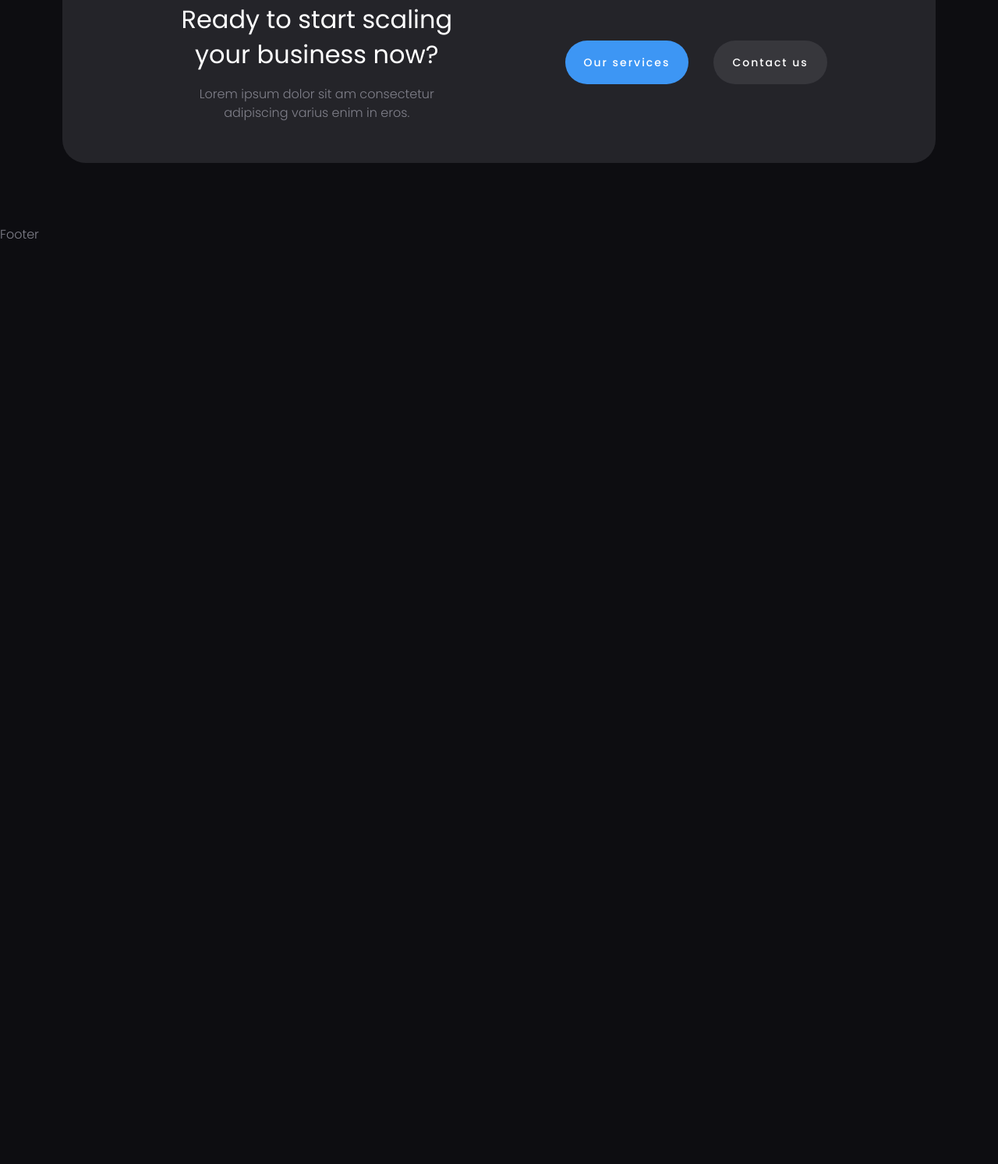
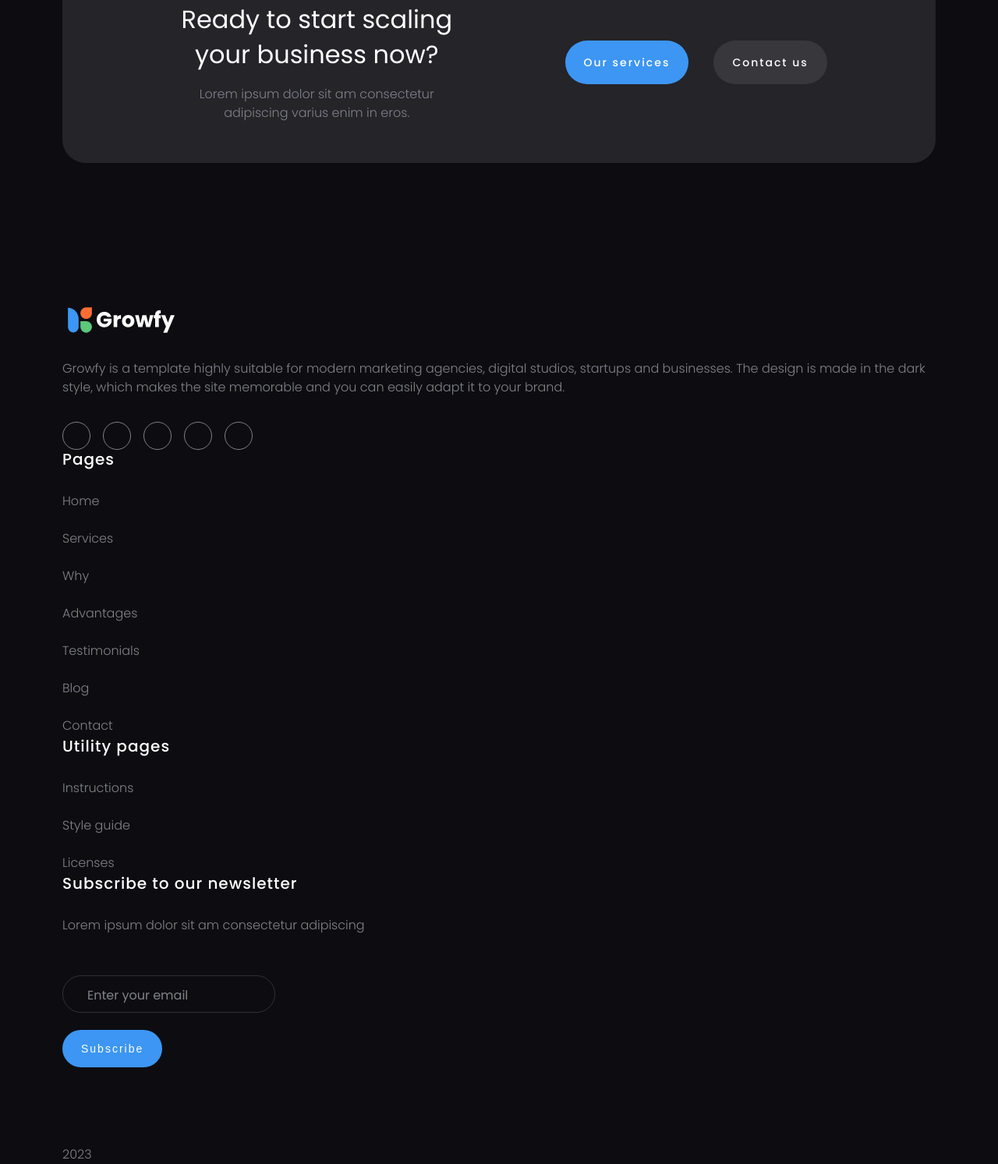
Before and after one commit to katepysova/Growly, a website: page src/index.html in a window 1280 px wide. Shown: the part 6041-7534 px from the top of the page at 78% size. Before the commit the page ends 6354 px from the top, so only its background shows below. Drawn offline with nearby package versions, Linux system fonts and the light colour scheme; files that its build step writes are made by us from their sources.

Commit message:
Created form component with basic validation

```diff
--- a/src/index.html
+++ b/src/index.html
@@ -593,7 +593,122 @@
           </div>
         </section>
       </main>
-      <footer class="footer">Footer</footer>
+      <footer class="footer">
+        <div class="footer__container container">
+          <div class="footer__info">
+            <a class="logo" href="#">
+              <img class="logo__image" src="images/logo.svg" alt="logo" />
+            </a>
+            <p class="paragraph">
+              Growfy is a template highly suitable for modern marketing
+              agencies, digital studios, startups and businesses. The design is
+              made in the dark style, which makes the site memorable and you can
+              easily adapt it to your brand.
+            </p>
+            <ul class="footer__socials socials">
+              <li class="socials__item">
+                <a class="socials__link" href="#">
+                  <svg>
+                    <use href="icons/sprite.svg#linkedin"></use>
+                  </svg>
+                </a>
+              </li>
+              <li class="socials__item">
+                <a class="socials__link" href="#">
+                  <svg>
+                    <use href="icons/sprite.svg#twitter"></use>
+                  </svg>
+                </a>
+              </li>
+              <li class="socials__item">
+                <a class="socials__link" href="#">
+                  <svg>
+                    <use href="icons/sprite.svg#facebook"></use>
+                  </svg>
+                </a>
+              </li>
+              <li class="socials__item">
+                <a class="socials__link" href="#">
+                  <svg>
+                    <use href="icons/sprite.svg#youtube"></use>
+                  </svg>
+                </a>
+              </li>
+              <li class="socials__item">
+                <a class="socials__link" href="#">
+                  <svg>
+                    <use href="icons/sprite.svg#instagram"></use>
+                  </svg>
+                </a>
+              </li>
+            </ul>
+          </div>
+          <div class="footer__column">
+            <h5 class="footer__title">Pages</h5>
+            <ul class="footer__list">
+              <li class="footer__item">
+                <a class="footer__link" href="#">Home</a>
+              </li>
+              <li class="footer__item">
+                <a class="footer__link" href="#">Services</a>
+              </li>
+              <li class="footer__item">
+                <a class="footer__link" href="#">Why</a>
+              </li>
+              <li class="footer__item">
+                <a class="footer__link" href="#">Advantages</a>
+              </li>
+              <li class="footer__item">
+                <a class="footer__link" href="#">Testimonials</a>
+              </li>
+              <li class="footer__item">
+                <a class="footer__link" href="#">Blog</a>
+              </li>
+              <li class="footer__item">
+                <a class="footer__link" href="#">Contact</a>
+              </li>
+            </ul>
+          </div>
+          <div class="footer__column">
+            <h5 class="footer__title">Utility pages</h5>
+            <ul class="footer__list">
+              <li class="footer__item">
+                <a class="footer__link" href="#">Instructions</a>
+              </li>
+              <li class="footer__item">
+                <a class="footer__link" href="#">Style guide</a>
+              </li>
+              <li class="footer__item">
+                <a class="footer__link" href="#">Licenses</a>
+              </li>
+            </ul>
+          </div>
+          <div class="footer__column">
+            <h5 class="footer__title">Subscribe to our newsletter</h5>
+            <p class="paragraph">
+              Lorem ipsum dolor sit am consectetur adipiscing
+            </p>
+            <form class="subscribe-form form">
+              <div class="form__field">
+                <input
+                  class="form__field-input"
+                  type="text"
+                  id="email"
+                  placeholder="Enter email"
+                />
+                <label class="form__field-label" for="email"
+                  >Enter your email</label
+                >
+                <small class="form__field-error">Error message</small>
+              </div>
+              <button class="button button--primary" type="submit">
+                Subscribe
+              </button>
+            </form>
+          </div>
+        </div>
+        <div class="footer__date container">2023</div>
+      </footer>
     </div>
     <script src="./js/script.js"></script>
   </body>
--- /dev/null
+++ b/src/js/form.js
@@ -0,0 +1,35 @@
+const showError = (input, message) => {
+  const formControl = input.parentElement;
+  const error = formControl.querySelector(".form__field-error");
+  error.innerText = message;
+  formControl.classList.add("error");
+};
+
+const showSuccess = (input) => {
+  const formControl = input.parentElement;
+  const error = formControl.querySelector(".form__field-error");
+  error.innerText = "";
+  formControl.classList.remove("error");
+};
+
+const isEmpty = (value) => {
+  return value.trim().length === 0;
+};
+
+const checkEmail = (email) => {
+  const re =
+    /^(([^<>()[\]\\.,;:\s@"]+(\.[^<>()[\]\\.,;:\s@"]+)*)|.(".+"))@((\[[0-9]{1,3}\.[0-9]{1,3}\.[0-9]{1,3}\.[0-9]{1,3}\])|(([a-zA-Z\-0-9]+\.)+[a-zA-Z]{2,}))$/;
+  const emailValue = email.value;
+  let isValid = false;
+  if (isEmpty(emailValue)) {
+    showError(email, `Email is a required field.`);
+  } else if (!re.test(emailValue.toLowerCase())) {
+    showError(email, `Email has a wrong format.`);
+  } else {
+    isValid = true;
+    showSuccess(email);
+  }
+  return isValid;
+};
+
+export default checkEmail;
--- a/src/js/script.js
+++ b/src/js/script.js
@@ -1,6 +1,21 @@
+import checkEmail from "./form.js";
+
 const menuButtonElement = document.querySelector(".menu");
 const headerElement = document.querySelector(".header");
+const form = document.querySelector(".form");
+const emailElem = document.querySelector("#email");
 
+form.addEventListener("submit", (event) => {
+  event.preventDefault();
+  const isEmailValid = checkEmail(emailElem);
+
+  if (isEmailValid) {
+    /*
+      send data
+    */
+    emailElem.value = "";
+  }
+});
 menuButtonElement.addEventListener("click", () => {
   headerElement.classList.toggle("header--collapsed");
 });
--- a/src/scss/components/_button.scss
+++ b/src/scss/components/_button.scss
@@ -7,6 +7,7 @@
   &:link,
   &:visited {
     display: inline-block;
+    border: unset;
     padding: 16px 24px;
     color: $color-white;
     border-radius: 50px;
--- /dev/null
+++ b/src/scss/components/_form.scss
@@ -0,0 +1,64 @@
+@import "../variables";
+
+.form {
+  &__field {
+    position: relative;
+    padding: 22px 0;
+
+    &-label {
+      position: absolute;
+      z-index: 1;
+      left: 32px;
+      top: 35px;
+      font-size: 16px;
+      font-style: normal;
+      font-weight: 400;
+      line-height: normal;
+      transition: all 0.2s;
+    }
+
+    &-input {
+      padding: 14px 32px;
+      border-radius: 50px;
+      background-color: $color-transparent;
+      border: 1px solid rgba($color-grey, 0.3);
+      font-size: 16px;
+      font-style: normal;
+      font-weight: 400;
+      line-height: normal;
+      transition: all 0.2s;
+
+      &::placeholder {
+        visibility: hidden;
+      }
+
+      &:not(:placeholder-shown) + .form__field-label,
+      &:focus + .form__field-label {
+        top: 0;
+        left: 0;
+        font-size: 14px;
+        color: $color-white;
+      }
+    }
+
+    &-error {
+      font-size: 12px;
+      color: $color-orange;
+      position: absolute;
+      left: 0;
+      bottom: 0;
+      visibility: hidden;
+      transition: all 0.2s;
+    }
+
+    &.error {
+      .form__field-input {
+        border-color: $color-orange;
+      }
+
+      .form__field-error {
+        visibility: visible;
+      }
+    }
+  }
+}
--- /dev/null
+++ b/src/scss/components/_socials.scss
@@ -0,0 +1,31 @@
+@import "../variables";
+
+.socials {
+  display: inline-flex;
+  gap: 16px;
+  align-items: center;
+
+  &__link {
+    &:link,
+    &:visited {
+      width: 36px;
+      height: 36px;
+      display: flex;
+      align-items: center;
+      justify-content: center;
+      border-radius: 50%;
+      border: 1px solid currentcolor;
+      transition: all 0.2s;
+    }
+
+    &:hover,
+    &:active {
+      color: $color-blue;
+    }
+
+    svg {
+      width: 20px;
+      height: 20px;
+    }
+  }
+}
--- /dev/null
+++ b/src/scss/layout/_footer.scss
@@ -0,0 +1,69 @@
+.footer {
+  &__container {
+    padding-top: 100px;
+    padding-bottom: 100px;
+
+    @media only screen and (max-width: $bp-medium) {
+      padding-top: 60px;
+      padding-bottom: 60px;
+    }
+  }
+
+  &__info {
+    display: flex;
+    flex-direction: column;
+    gap: 32px;
+  }
+
+  &__column {
+    display: flex;
+    flex-direction: column;
+    gap: 30px;
+  }
+
+  &__title {
+    color: $color-white;
+    font-size: 20px;
+    font-style: normal;
+    font-weight: 500;
+    line-height: 24px;
+    letter-spacing: 1px;
+  }
+
+  &__list {
+    display: flex;
+    flex-direction: column;
+    gap: 22px;
+    padding-right: 48px;
+  }
+
+  &__link {
+    &:link,
+    &:visited {
+      display: inline-block;
+      padding-bottom: 2px;
+      position: relative;
+      transition: all 0.2s;
+    }
+
+    &::after {
+      content: "";
+      position: absolute;
+      left: 0;
+      bottom: -2px;
+      width: 0;
+      height: 1px;
+      background-color: $color-white;
+      transition: all 0.2s;
+    }
+
+    &:hover,
+    &:active {
+      color: $color-white;
+
+      &::after {
+        width: 100%;
+      }
+    }
+  }
+}
--- a/src/scss/main.scss
+++ b/src/scss/main.scss
@@ -8,7 +8,9 @@
 @import "./components/star-rating";
 @import "./components/logo";
 @import "./components/button";
+@import "./components/form";
 @import "./components/nav";
+@import "./components/socials";
 @import "./layout/layout";
 @import "./layout/header";
 @import "./layout/hero-section";
@@ -19,3 +21,4 @@
 @import "./layout/testimonials-section";
 @import "./layout/blog-section";
 @import "./layout/start-section";
+@import "./layout/footer";
```
Also changed, not shown: src/icons/svg/facebook.svg (added), src/icons/svg/instagram.svg (added), src/icons/svg/linkedin.svg (added), src/icons/svg/twitter.svg (added), src/icons/svg/youtube.svg (added).
